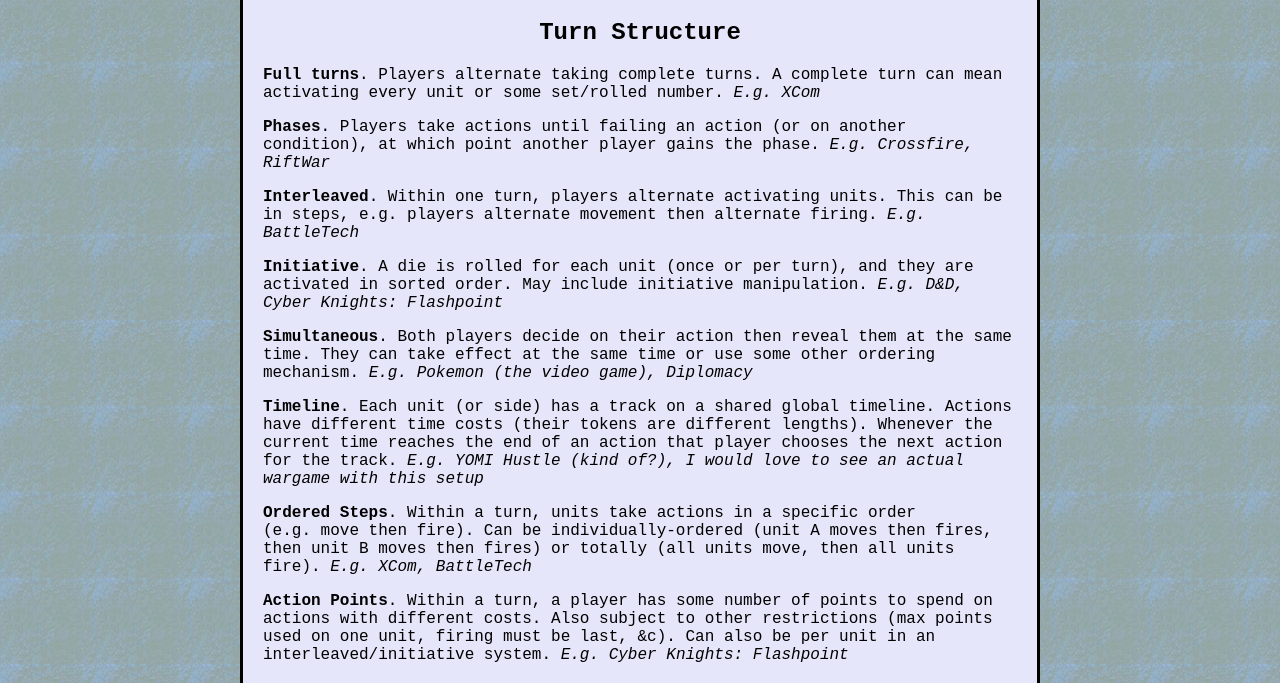
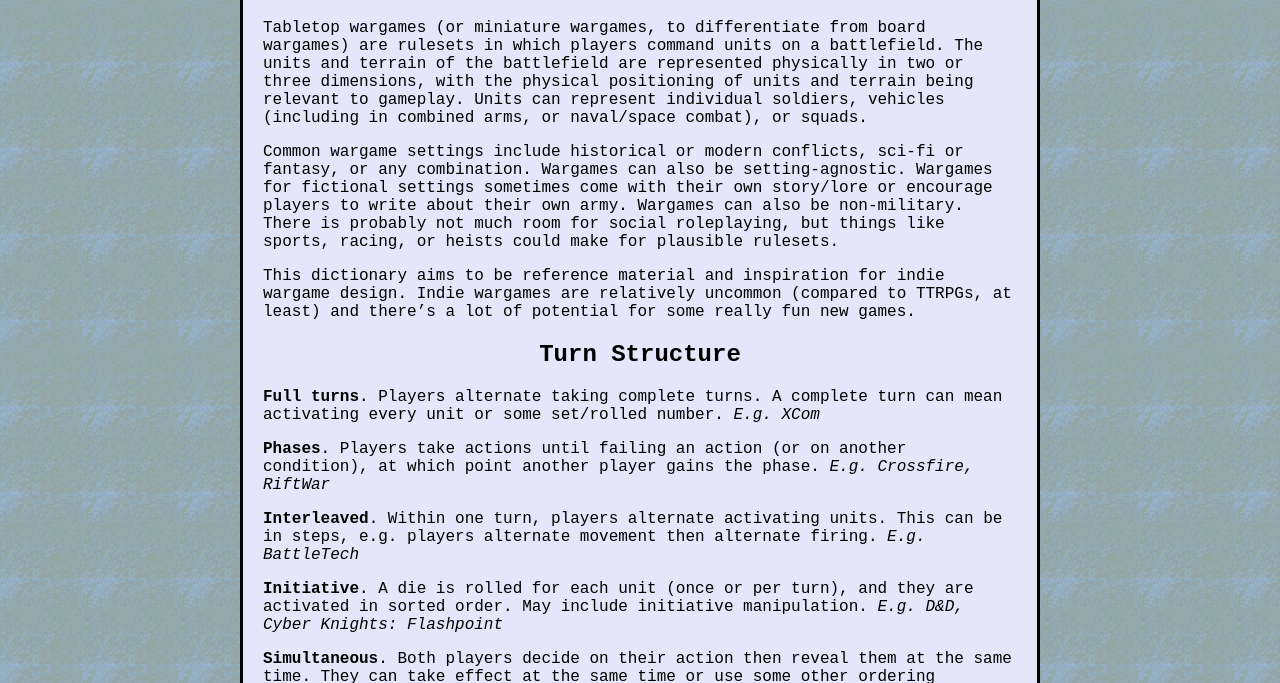
Before and after one commit to a11ce/wargames, a plain HTML site: page docs/dictionary.html in a window 1280 px wide. Shown: the part 110-793 px from the top of the page. Drawn offline with Linux system fonts and the light colour scheme; a web font is replaced by a local one.

Commit message:
[dictionary] Add intro

```diff
--- a/docs/dictionary.html
+++ b/docs/dictionary.html
@@ -21,6 +21,9 @@
 <body>
 <div id="main-div">
 <h1 id="dictionary-of-tabletop-wargame-design">Dictionary of Tabletop Wargame Design</h1>
+<p>Tabletop wargames (or miniature wargames, to differentiate from board wargames) are rulesets in which players command units on a battlefield. The units and terrain of the battlefield are represented physically in two or three dimensions, with the physical positioning of units and terrain being relevant to gameplay. Units can represent individual soldiers, vehicles (including in combined arms, or naval/space combat), or squads.</p>
+<p>Common wargame settings include historical or modern conflicts, sci-fi or fantasy, or any combination. Wargames can also be setting-agnostic. Wargames for fictional settings sometimes come with their own story/lore or encourage players to write about their own army. Wargames can also be non-military. There is probably not much room for social roleplaying, but things like sports, racing, or heists could make for plausible rulesets.</p>
+<p>This dictionary aims to be reference material and inspiration for indie wargame design. Indie wargames are relatively uncommon (compared to TTRPGs, at least) and there’s a lot of potential for some really fun new games.</p>
 <h2 id="turn-structure">Turn Structure</h2>
 <p><strong>Full turns</strong>. Players alternate taking complete turns. A complete turn can mean activating every unit or some set/rolled number. <em>E.g. XCom</em></p>
 <p><strong>Phases</strong>. Players take actions until failing an action (or on another condition), at which point another player gains the phase. <em>E.g. Crossfire, RiftWar</em></p>
```
Also changed, not shown: 1 other file.
